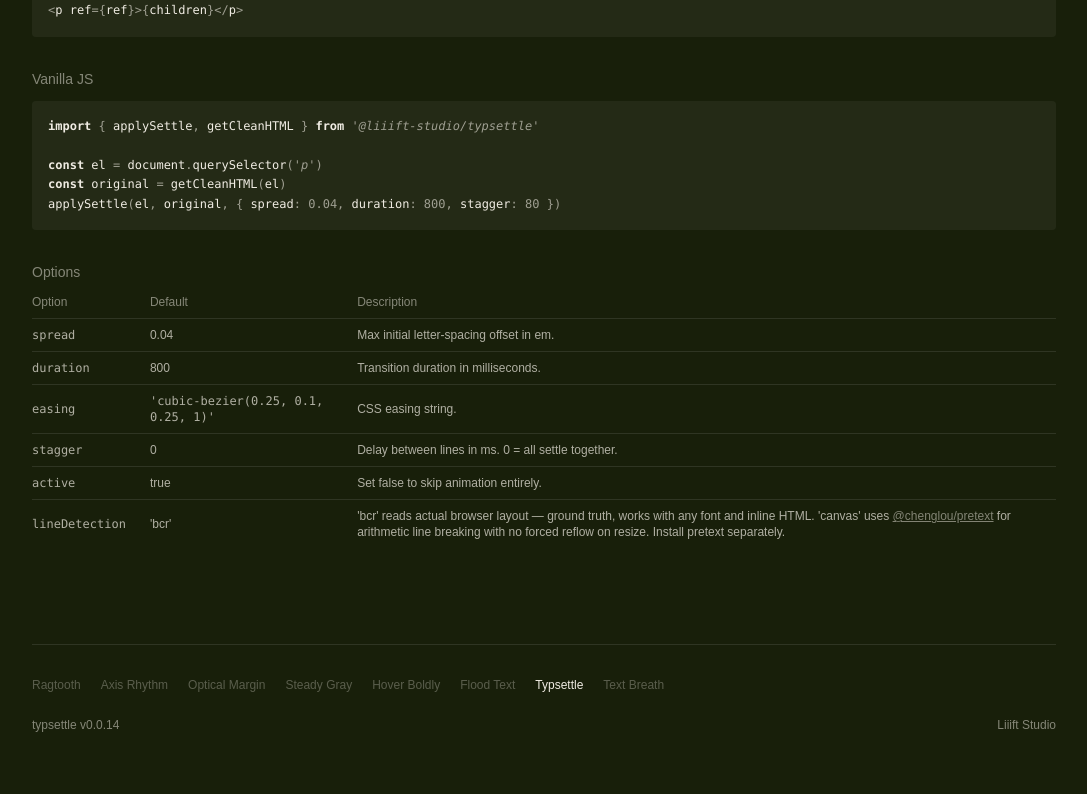
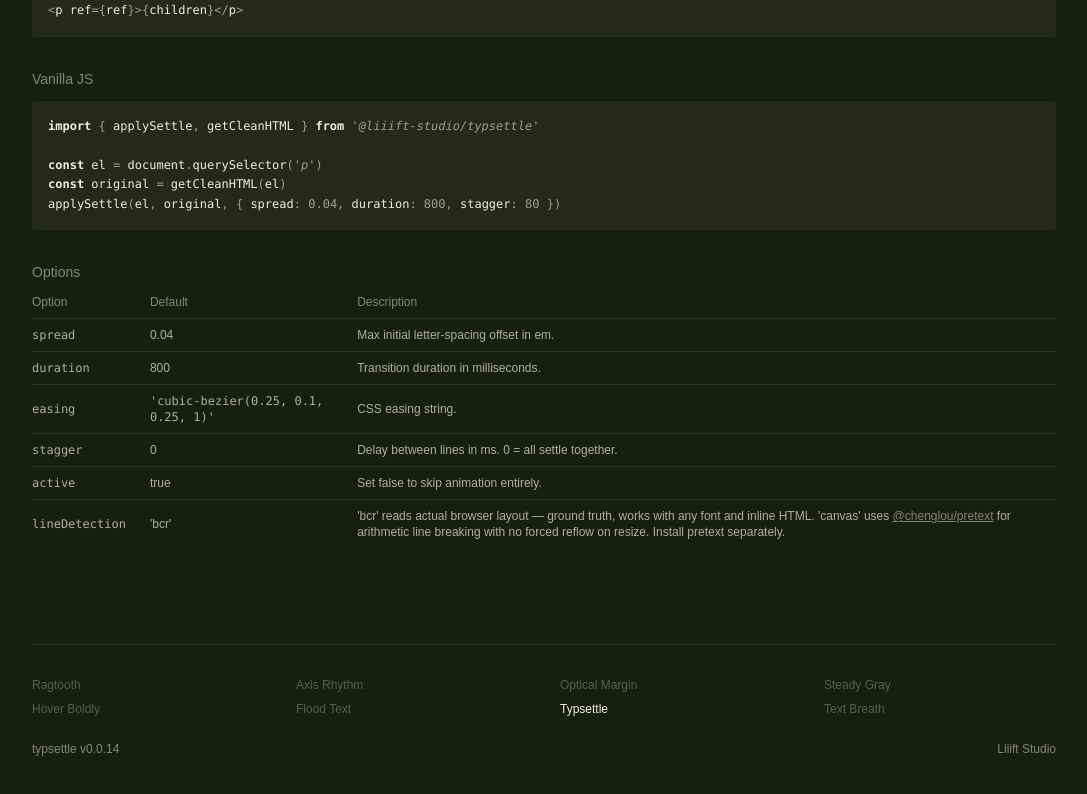
Before and after one commit to Liiift-Studio/Typsettle, a Next.js app in the folder site/: page / in a window 1280 px wide. Shown: the part 1870-2664 px from the top of the page, without its empty margins (96-1183 px from the left). Built offline with nearby package versions, Linux system fonts and the light colour scheme.

Commit message:
Move overflow:hidden to section wrapper; footer nav uses 2×4 grid layout

```diff
--- a/site/src/app/page.tsx
+++ b/site/src/app/page.tsx
@@ -32,7 +32,7 @@
 			{/* Demo */}
 			<section className="w-full max-w-2xl lg:max-w-5xl flex flex-col gap-4">
 				<p className="text-xs uppercase tracking-widest opacity-50">Live demo</p>
-				<div className="rounded-xl -mx-8 px-8 py-8" style={{ background: "rgba(0,0,0,0.25)" }}>
+				<div className="rounded-xl -mx-8 px-8 py-8" style={{ background: "rgba(0,0,0,0.25)", overflow: 'hidden' }}>
 					<Demo />
 				</div>
 			</section>
--- a/site/src/components/Demo.tsx
+++ b/site/src/components/Demo.tsx
@@ -74,7 +74,7 @@
 	}
 
 	return (
-		<div className="w-full" style={{ overflow: 'hidden' }}>
+		<div className="w-full">
 			<div className="grid grid-cols-3 gap-6 mb-6">
 				<Slider label="Spread" value={spread} min={0.005} max={0.12} step={0.005} onChange={setSpread} />
 				<Slider label="Duration (ms)" value={duration} min={200} max={2000} step={50} onChange={setDuration} />
--- a/site/src/components/ToolDirectory.tsx
+++ b/site/src/components/ToolDirectory.tsx
@@ -14,7 +14,7 @@
 /** Links to all tools; highlights the current one without a link. */
 export default function ToolDirectory({ current }: { current: string }) {
 	return (
-		<nav aria-label="Other type tools" className="flex flex-wrap gap-x-5 gap-y-1">
+		<nav aria-label="Other type tools" className="grid grid-cols-2 sm:grid-cols-4 gap-x-8 gap-y-2">
 			{TOOLS.map((tool) =>
 				tool.id === current ? (
 					<span key={tool.id} className="opacity-100">{tool.name}</span>
```
